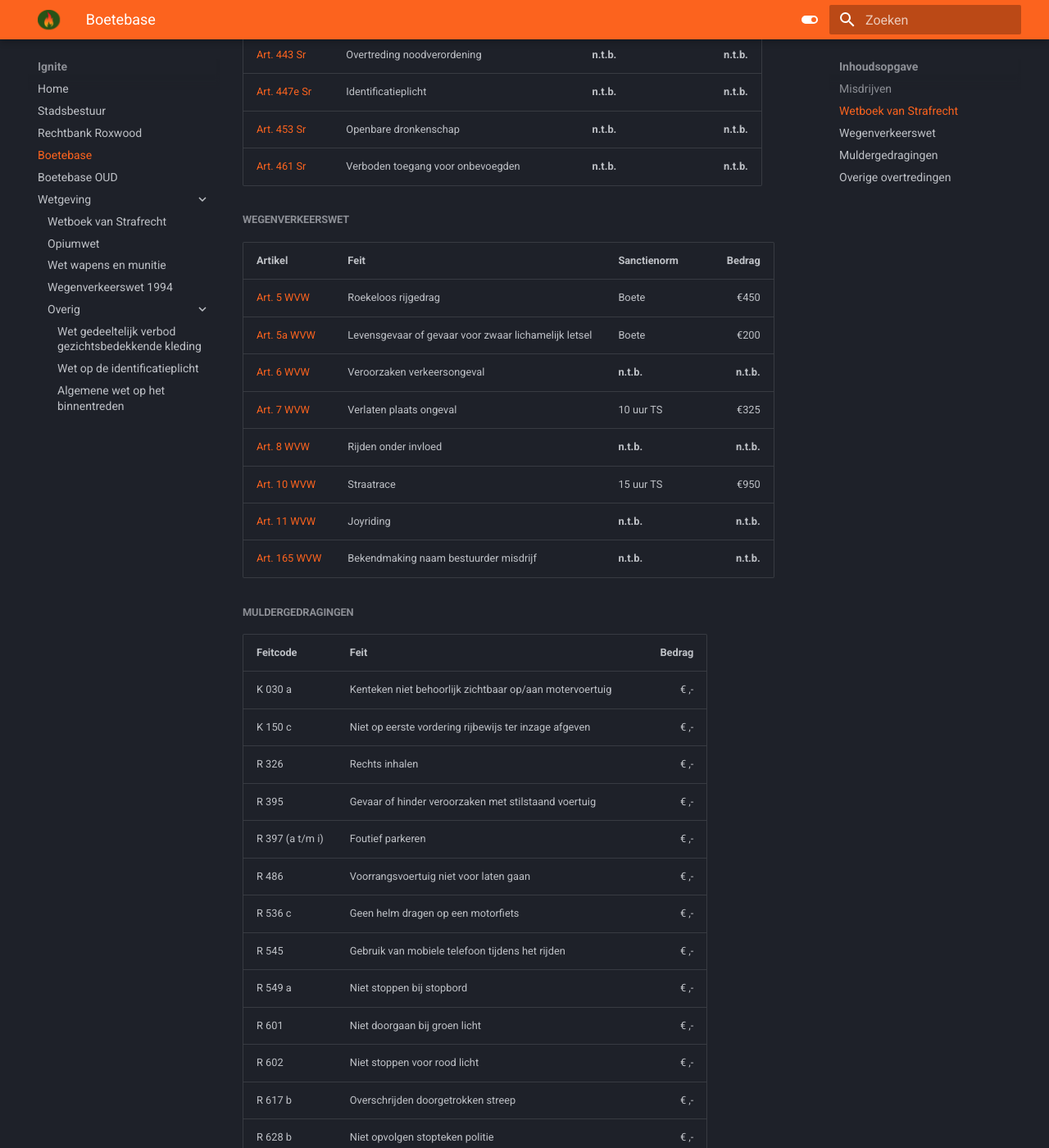
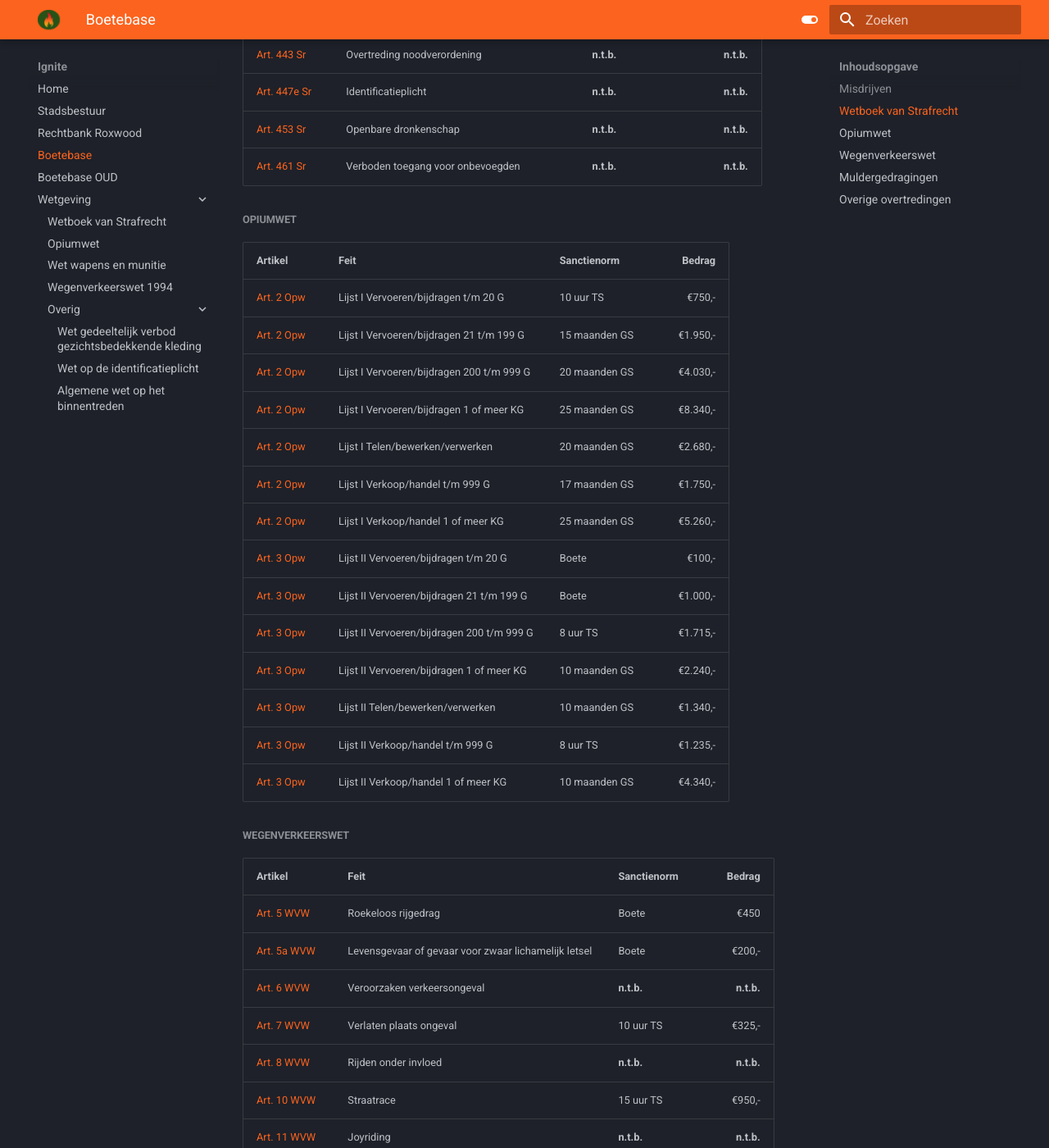
Before and after one commit to NLDenny/wetboek, an MkDocs documentation site: the page built from docs/overig/bb.md, in a window 1280 px wide and 1400 px high, scrolled down 6057 px. Shown: the whole window at 82% size. Built offline with MkDocs 1.6.1 and Material for MkDocs 9.7.7, drawn with Linux system fonts in a browser that asks for light colours; some of the changed text lies outside the part shown.

Commit message:
Update bb.md

```diff
--- a/docs/overig/bb.md
+++ b/docs/overig/bb.md
@@ -151,15 +151,33 @@ F116a | Inbrekerswerktuig | €115,- |
 [Art. 453 Sr](/wetboek/sr/#artikel-453-openbare-dronkenschap) | Openbare dronkenschap | __n.t.b.__ | __n.t.b.__
 [Art. 461 Sr](/wetboek/sr/#artikel-461-verboden-toegang-voor-onbevoegden) | Verboden toegang voor onbevoegden | __n.t.b.__ | __n.t.b.__
 
+#####Opiumwet
+|Artikel|Feit|Sanctienorm|Bedrag
+|:----|:----|:------|-:|
+[Art. 2 Opw](/wetboek/opw/#artikel-2-verbodsbepaling-lijst-i) | Lijst I Vervoeren/bijdragen t/m 20 G | 10 uur TS | €750,-
+[Art. 2 Opw](/wetboek/opw/#artikel-2-verbodsbepaling-lijst-i) | Lijst I Vervoeren/bijdragen 21 t/m 199 G | 15 maanden GS | €1.950,-
+[Art. 2 Opw](/wetboek/opw/#artikel-2-verbodsbepaling-lijst-i) | Lijst I Vervoeren/bijdragen 200 t/m 999 G | 20 maanden GS | €4.030,-
+[Art. 2 Opw](/wetboek/opw/#artikel-2-verbodsbepaling-lijst-i) | Lijst I Vervoeren/bijdragen 1 of meer KG | 25 maanden GS | €8.340,-
+[Art. 2 Opw](/wetboek/opw/#artikel-2-verbodsbepaling-lijst-i) | Lijst I Telen/bewerken/verwerken | 20 maanden GS | €2.680,-
+[Art. 2 Opw](/wetboek/opw/#artikel-2-verbodsbepaling-lijst-i) | Lijst I Verkoop/handel t/m 999 G | 17 maanden GS | €1.750,-
+[Art. 2 Opw](/wetboek/opw/#artikel-2-verbodsbepaling-lijst-i) | Lijst I Verkoop/handel 1 of meer KG | 25 maanden GS | €5.260,-
+[Art. 3 Opw](/wetboek/opw/#artikel-3-verbodsbepaling-lijst-ii) | Lijst II Vervoeren/bijdragen t/m 20 G | Boete | €100,-
+[Art. 3 Opw](/wetboek/opw/#artikel-3-verbodsbepaling-lijst-ii) | Lijst II Vervoeren/bijdragen 21 t/m 199 G | Boete | €1.000,-
+[Art. 3 Opw](/wetboek/opw/#artikel-3-verbodsbepaling-lijst-ii) | Lijst II Vervoeren/bijdragen 200 t/m 999 G | 8 uur TS | €1.715,-
+[Art. 3 Opw](/wetboek/opw/#artikel-3-verbodsbepaling-lijst-ii) | Lijst II Vervoeren/bijdragen 1 of meer KG | 10 maanden GS | €2.240,-
+[Art. 3 Opw](/wetboek/opw/#artikel-3-verbodsbepaling-lijst-ii) | Lijst II Telen/bewerken/verwerken | 10 maanden GS | €1.340,-
+[Art. 3 Opw](/wetboek/opw/#artikel-3-verbodsbepaling-lijst-ii) | Lijst II Verkoop/handel t/m 999 G | 8 uur TS | €1.235,-
+[Art. 3 Opw](/wetboek/opw/#artikel-3-verbodsbepaling-lijst-ii) | Lijst II Verkoop/handel 1 of meer KG | 10 maanden GS | €4.340,-
+
 #####Wegenverkeerswet
 |Artikel|Feit|Sanctienorm|Bedrag
 |:----|:----|:------|-:|
 [Art. 5 WVW](/wetboek/wvw/#artikel-5-gevaarhinder) | Roekeloos rijgedrag | Boete | €450
-[Art. 5a WVW](/wetboek/wvw/#artikel-5a-levensgevaar-of-gevaar-voor-zwaar-lichamelijk-letsel) | Levensgevaar of gevaar voor zwaar lichamelijk letsel | Boete | €200
+[Art. 5a WVW](/wetboek/wvw/#artikel-5a-levensgevaar-of-gevaar-voor-zwaar-lichamelijk-letsel) | Levensgevaar of gevaar voor zwaar lichamelijk letsel | Boete | €200,-
 [Art. 6 WVW](/wetboek/wvw/#artikel-6-veroorzaken-verkeersongeval) | Veroorzaken verkeersongeval | __n.t.b.__ | __n.t.b.__
-[Art. 7 WVW](/wetboek/wvw/#artikel-7-verlaten-plaats-ongeval) | Verlaten plaats ongeval | 10 uur TS | €325
+[Art. 7 WVW](/wetboek/wvw/#artikel-7-verlaten-plaats-ongeval) | Verlaten plaats ongeval | 10 uur TS | €325,-
 [Art. 8 WVW](/wetboek/wvw/#artikel-8-besturen-onder-invloed) | Rijden onder invloed | __n.t.b.__ | __n.t.b.__
-[Art. 10 WVW](/wetboek/wvw/#artikel-10-wedstrijdverbod) | Straatrace | 15 uur TS | €950
+[Art. 10 WVW](/wetboek/wvw/#artikel-10-wedstrijdverbod) | Straatrace | 15 uur TS | €950,-
 [Art. 11 WVW](/wetboek/wvw/#artikel-11-joyriding) | Joyriding | __n.t.b.__ | __n.t.b.__
 [Art. 165 WVW](/wetboek/wvw/#artikel-165-bekendmaking-naam-bestuurder) | Bekendmaking naam bestuurder misdrijf | __n.t.b.__ | __n.t.b.__
 
@@ -183,8 +201,8 @@ R 628 b | Niet opvolgen stopteken politie | € ,- |
 - | Snelheidsoverschrijding 16 t/m 20 km/h | € ,- |
 - | Snelheidsoverschrijding 21 t/m 30 km/h | € ,- |
 - | Snelheidsoverschrijding 31 t/m 40 km/h | € ,- |
-- | Snelheidsoverschrijding 41 tot 50 km/h | € ,- |
-- | Snelheidsoverschrijding 50+ km/h | € ,- |
+- | Snelheidsoverschrijding 41 tot 49 km/h | € ,- |
+- | Snelheidsoverschrijding 50 of meer km/h | € ,- |
 
 #####Overige overtredingen
 |Feitcode|Feit|Bedrag|
```
